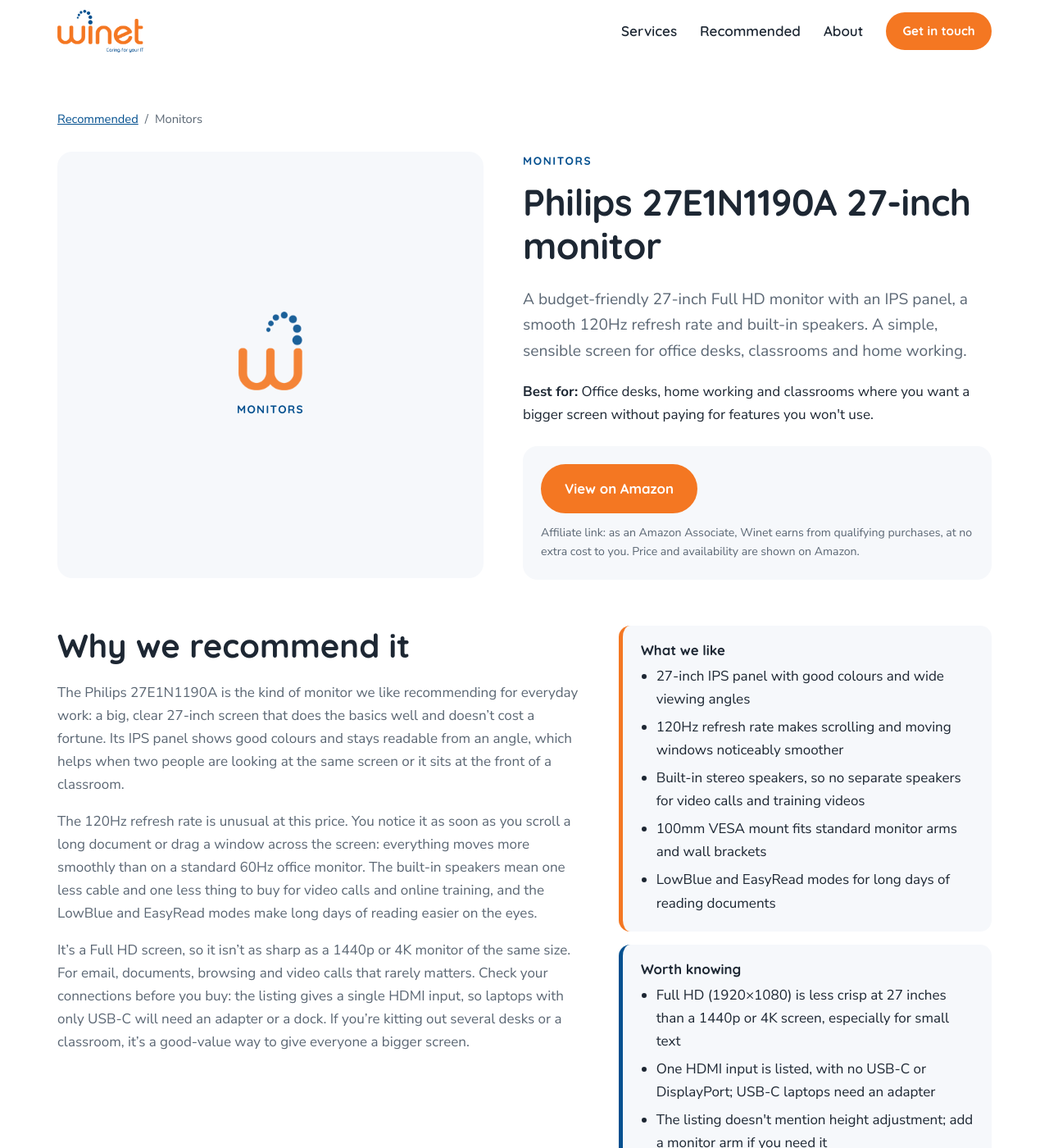
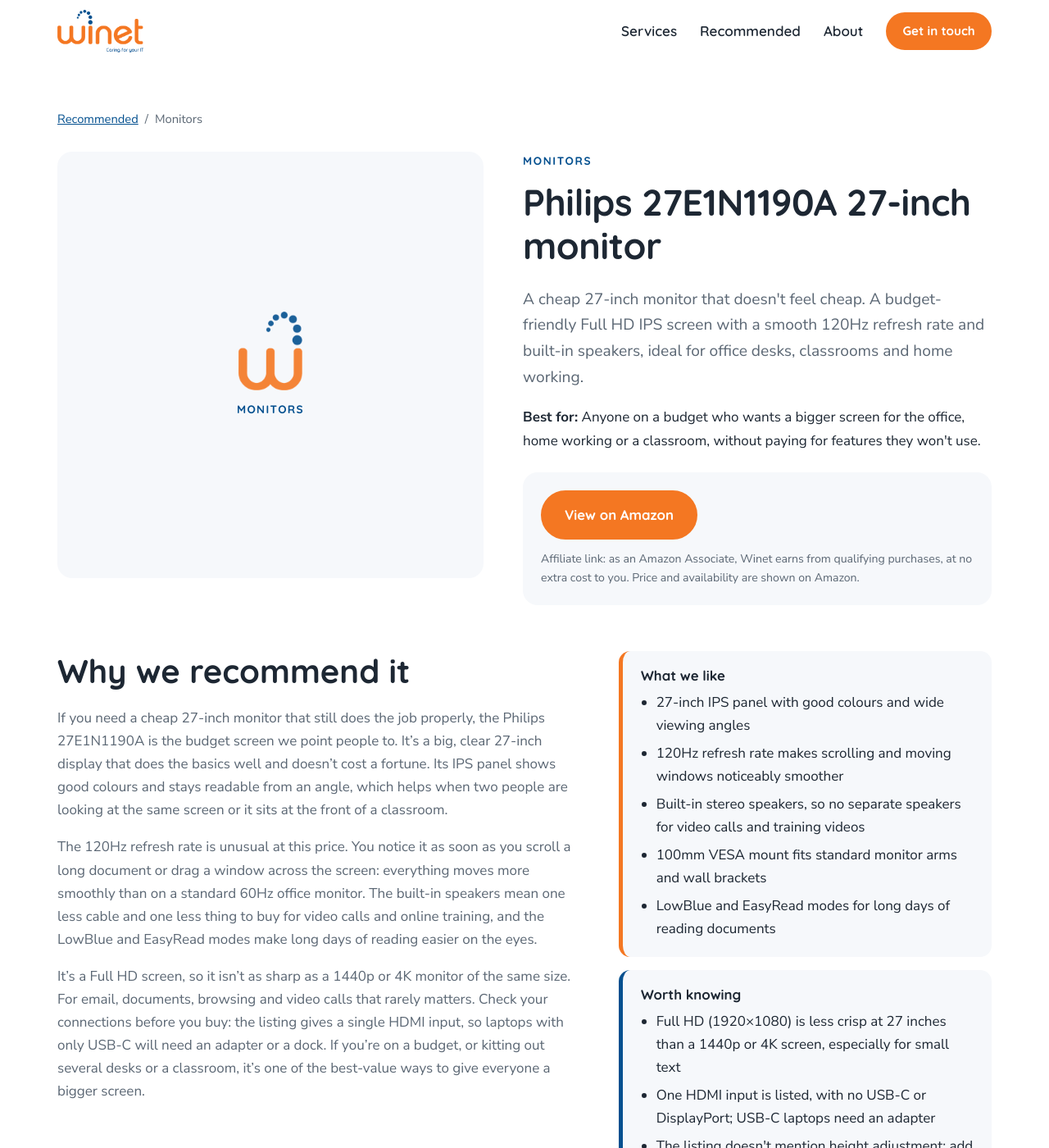
Before and after one commit to winternitzyy/winetwebsite, a Jekyll site: the page built from _products/philips-27e1n1190a-27-inch-monitor.md, in a window 1280 px wide and 1400 px high. Shown: the whole window at 82% size. Built offline with Jekyll 4.4.1, drawn with Linux system fonts in a browser that asks for light colours; some of the changed text lies outside the part shown.

Commit message:
Position the Philips monitor as a cheap/budget 27-inch screen
Targets 'cheap monitor' (4,400/month), 'cheap 27 inch monitor' and
'best budget monitor' per OpenSEO; adds a 'good cheap monitor?' FAQ.

Co-Authored-By: Claude Opus 5.5 <noreply@anthropic.com>
Claude-Session: https://claude.ai/code/session_01Qsf6uproS6nqo3274bb45L

```diff
--- a/_products/philips-27e1n1190a-27-inch-monitor.md
+++ b/_products/philips-27e1n1190a-27-inch-monitor.md
@@ -1,10 +1,10 @@
 ---
 title: Philips 27E1N1190A 27-inch monitor
-seo_title: Philips 27E1N1190A review | 27-inch monitor with speakers
+seo_title: Cheap 27-inch monitor with speakers | Philips 27E1N1190A
 category: Monitors
 brand: Philips
-summary: A budget-friendly 27-inch Full HD monitor with an IPS panel, a smooth 120Hz refresh rate and built-in speakers. A simple, sensible screen for office desks, classrooms and home working.
-best_for: Office desks, home working and classrooms where you want a bigger screen without paying for features you won't use.
+summary: A cheap 27-inch monitor that doesn't feel cheap. A budget-friendly Full HD IPS screen with a smooth 120Hz refresh rate and built-in speakers, ideal for office desks, classrooms and home working.
+best_for: Anyone on a budget who wants a bigger screen for the office, home working or a classroom, without paying for features they won't use.
 asin: B0GYZMSCJH
 pros:
   - 27-inch IPS panel with good colours and wide viewing angles
@@ -17,6 +17,8 @@ cons:
   - One HDMI input is listed, with no USB-C or DisplayPort; USB-C laptops need an adapter
   - The listing doesn't mention height adjustment; add a monitor arm if you need it
 faq:
+  - q: Is the Philips 27E1N1190A a good cheap monitor?
+    a: Yes. It's a budget 27-inch monitor, but it has an IPS panel, a 120Hz refresh rate and built-in speakers, features often missing from cheap monitors. For everyday office work, home working and classrooms it's very good value.
   - q: Does the Philips 27E1N1190A have built-in speakers?
     a: Yes. It has built-in stereo speakers, which are fine for video calls, training videos and everyday audio. For music or presentations to a room, separate speakers will sound better.
   - q: What connections does it have?
@@ -29,8 +31,8 @@ faq:
     a: For casual gaming, yes. The 120Hz refresh rate and Adaptive Sync keep motion smooth and reduce screen tearing. Serious competitive gamers usually go for 144Hz or higher.
 ---
 
-The Philips 27E1N1190A is the kind of monitor we like recommending for everyday work: a big, clear 27-inch screen that does the basics well and doesn't cost a fortune. Its IPS panel shows good colours and stays readable from an angle, which helps when two people are looking at the same screen or it sits at the front of a classroom.
+If you need a cheap 27-inch monitor that still does the job properly, the Philips 27E1N1190A is the budget screen we point people to. It's a big, clear 27-inch display that does the basics well and doesn't cost a fortune. Its IPS panel shows good colours and stays readable from an angle, which helps when two people are looking at the same screen or it sits at the front of a classroom.
 
 The 120Hz refresh rate is unusual at this price. You notice it as soon as you scroll a long document or drag a window across the screen: everything moves more smoothly than on a standard 60Hz office monitor. The built-in speakers mean one less cable and one less thing to buy for video calls and online training, and the LowBlue and EasyRead modes make long days of reading easier on the eyes.
 
-It's a Full HD screen, so it isn't as sharp as a 1440p or 4K monitor of the same size. For email, documents, browsing and video calls that rarely matters. Check your connections before you buy: the listing gives a single HDMI input, so laptops with only USB-C will need an adapter or a dock. If you're kitting out several desks or a classroom, it's a good-value way to give everyone a bigger screen.
+It's a Full HD screen, so it isn't as sharp as a 1440p or 4K monitor of the same size. For email, documents, browsing and video calls that rarely matters. Check your connections before you buy: the listing gives a single HDMI input, so laptops with only USB-C will need an adapter or a dock. If you're on a budget, or kitting out several desks or a classroom, it's one of the best-value ways to give everyone a bigger screen.
```
